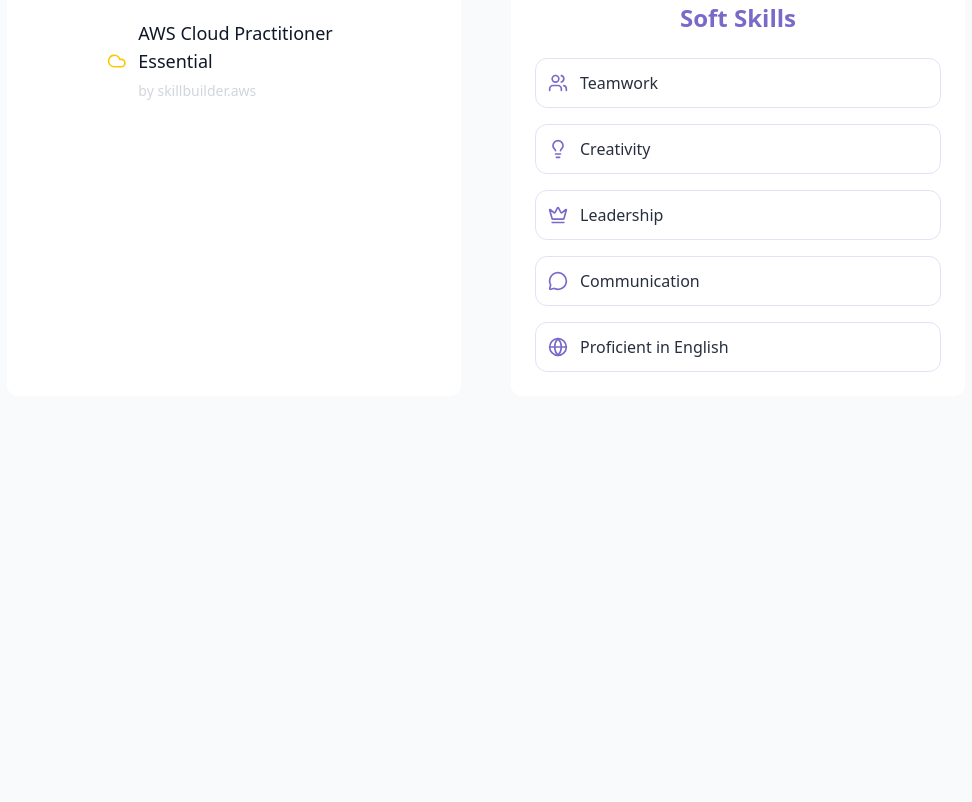
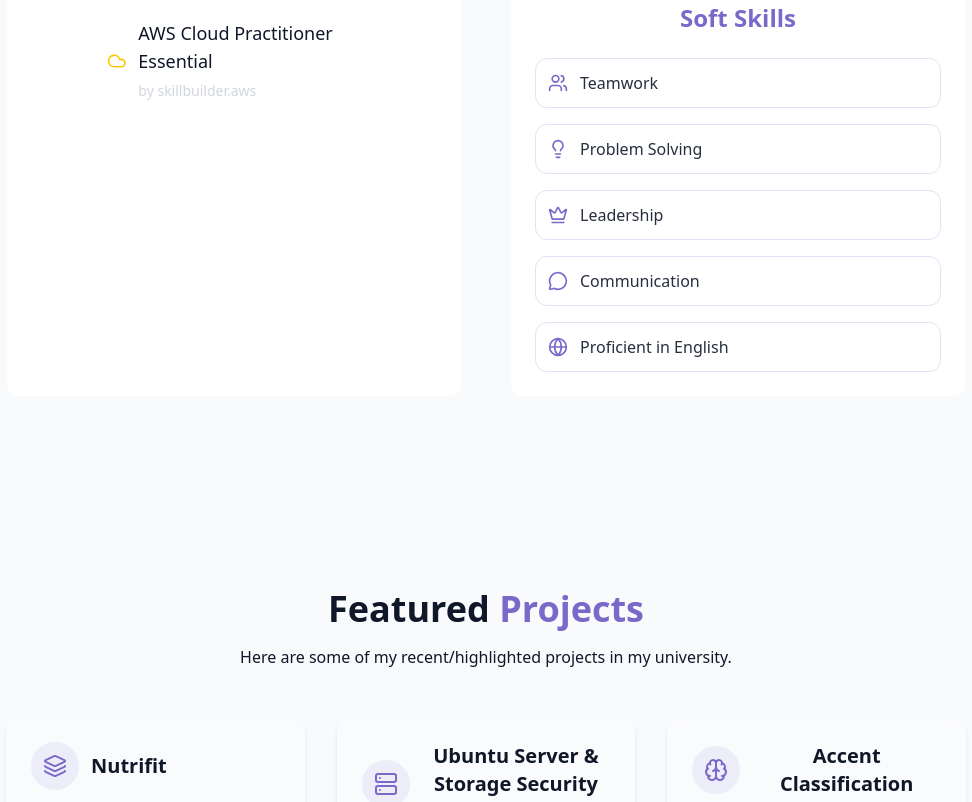
Before and after one commit to Nicholas3/Portofolio, a React (Vite) app: page / in a window 1280 px wide. Shown: the part 1960-2762 px from the top of the page, without its empty margins (154-1126 px from the left). Before the commit the page ends 2453 px from the top, so only its background shows below. Built offline with nearby package versions, Linux system fonts and the light colour scheme.

Commit message:
added projectsSection

```diff
--- /dev/null
+++ b/src/components/ProjectsSection.jsx
@@ -0,0 +1,109 @@
+import { ArrowRight, Brain, ExternalLink, Github, Layers, Monitor, Server } from "lucide-react";
+
+const projects = [
+   {
+      id: 1,
+      title: "Nutrifit",
+      description:
+         "Aplikasi yang dibuat untuk menyediakan rekomendasi nutrisi, dan membuat hidup lebih sehat sesuai dengan SDG 2 dan 3. Pada project ini peran saya adalah membuat prototype dari figma, membuat frontend dengan React Native, berkolaborasi secara aktif dalam tim, serta berkontribusi pada laporan projek.",
+      tags: ["Figma", "React Native", "Expo Go"],
+      icon: <Layers className="text-primary w-6 h-6" />,
+      url: "#",
+   },
+   {
+      id: 2,
+      title: "Ubuntu Server & Storage Security Implementation",
+      description:
+         "Mengerjakan dokumentasi terkait keamanan server serta pengelolaan storage pada Ubuntu Server. Cakupan proyek ini meliputi konfigurasi SSH, pengaturan firewall, serta penerapan Logical Volume Manager, dan full disk encryption (LUKS).",
+      tags: ["Ubuntu"],
+      icon: <Server className="text-primary w-6 h-6" />,
+      url: "#",
+   },
+   {
+      id: 3,
+      title: "Accent Classification",
+      description:
+         "Mengembangkan model klasifikasi aksen menggunakan ECAPA-TDNN untuk mengatasi masalah catastrophic forgetting pada sistem pengenalan suara. Pada projek ini peran saya adalah menyusun paper, mendesign poster penelitian, menyusun script presentasi, mencari references, dan berkolaborasi secara aktif dalam tim.",
+      tags: ["ECAPA-TDNN", "Python"],
+      icon: <Brain className="text-primary w-6 h-6" />,
+      url: "#",
+   },
+   {
+      id: 4,
+      title: "Ashpatl 9 Rejens",
+      description:
+         "Website yang bertema game racing yang terinspirasi dari Ashpatl 9 yang merupakan project saya pada Semester 2. Projek ini dimulai dengan prototyping dengan Figma, lalu diimplementasikan dengan HTML, CSS, dan JS.",
+      tags: ["Figma", "HTML", "CSS", "JavaScript"],
+      icon: <Monitor className="text-primary w-6 h-6" />,
+      url: "#",
+   },
+];
+
+export const ProjectsSection = () => {
+   return (
+      <section id="projects" className="py-24 px-4 relative">
+         <div className="container mx-auto max-w-5xl">
+            <h2 className="text-3xl md:text-4xl font-bold mb-4 text-center">
+               Featured <span className="text-primary">Projects</span>
+            </h2>
+
+            <p className="text-center text-muted-foreground mb-12 max-w-2xl mx-auto">
+               Here are some of my recent/highlighted projects in my university.
+            </p>
+
+            <div className="grid grid-cols-1 md:grid-cols-2 lg:grid-cols-3 gap-8">
+               {projects.map((project) => (
+                  <div
+                  key={project.id}
+                  className="group bg-card/30 backdrop-blur-sm rounded-2xl overflow-hidden shadow-md card-hover p-6 border border-white/10 hover:border-primary/50 transition-all duration-300"
+                  >
+                     <div className="flex items-center gap-3 mb-4">
+                        <div className="p-3 rounded-full bg-primary/10">
+                           {project.icon}
+                        </div>
+                        <h3 className="text-xl font-semibold">{project.title}</h3>
+                     </div>
+
+                     <div className="flex flex-wrap gap-2 mb-4">
+                        {project.tags.map((tag) => (
+                           <span
+                              key={tag}
+                              className="px-2 py-1 text-xs font-medium border rounded-full bg-secondary text-secondary-foreground"
+                           >
+                              {tag}
+                           </span>
+                        ))}
+                     </div>
+
+                     <p className="text-justify text-muted-foreground text-sm mb-6">
+                        {project.description}
+                     </p>
+
+                     <div className="flex justify-between items-center">
+                        <a
+                           href={project.url}
+                           target="_blank"
+                           rel="noopener noreferrer"
+                           className="flex items-center gap-2 text-foreground/80 hover:text-primary transition-colors duration-300"
+                        >
+                           View Project <ExternalLink size={18} />
+                        </a>
+                     </div>
+                  </div>
+               ))}
+            </div>
+
+            <div className="text-center mt-12">
+               <a
+                  href="https://github.com/Nicholas3"
+                  className="cosmic-button w-fit flex items-center mx-auto gap-2"
+                  target="_blank"
+                  rel="noopener noreferrer"
+               >
+                  <Github size={18} /> Check My Github <ArrowRight size={16} />
+               </a>
+            </div>
+         </div>
+      </section>
+   );
+};
--- a/src/components/SkillsSection.jsx
+++ b/src/components/SkillsSection.jsx
@@ -89,7 +89,7 @@ export const SkillsSection = () => {
 
                         <div className="flex items-center gap-3 border border-primary/20 rounded-xl p-3 hover:bg-primary/5 transition">
                            <Lightbulb className="h-5 w-5 text-primary" />
-                           <span className="text-foreground/90 font-medium">Creativity</span>
+                           <span className="text-foreground/90 font-medium">Problem Solving</span>
                         </div>
 
                         <div className="flex items-center gap-3 border border-primary/20 rounded-xl p-3 hover:bg-primary/5 transition">
--- a/src/pages/Home.jsx
+++ b/src/pages/Home.jsx
@@ -4,6 +4,7 @@ import { StarBackground } from "@/components/StarBackground";
 import { HeroSection } from "@/components/HeroSection";
 import { AboutSection } from "@/components/AboutSection";
 import { SkillsSection } from "@/components/SkillsSection";
+import { ProjectsSection } from "@/components/ProjectsSection";
 
 export const Home = () => {
    return (
@@ -19,6 +20,7 @@ export const Home = () => {
          <HeroSection />
          <AboutSection />
          <SkillsSection />
+         <ProjectsSection />
       </main>
       {/* Footer */}
    </div>
```
